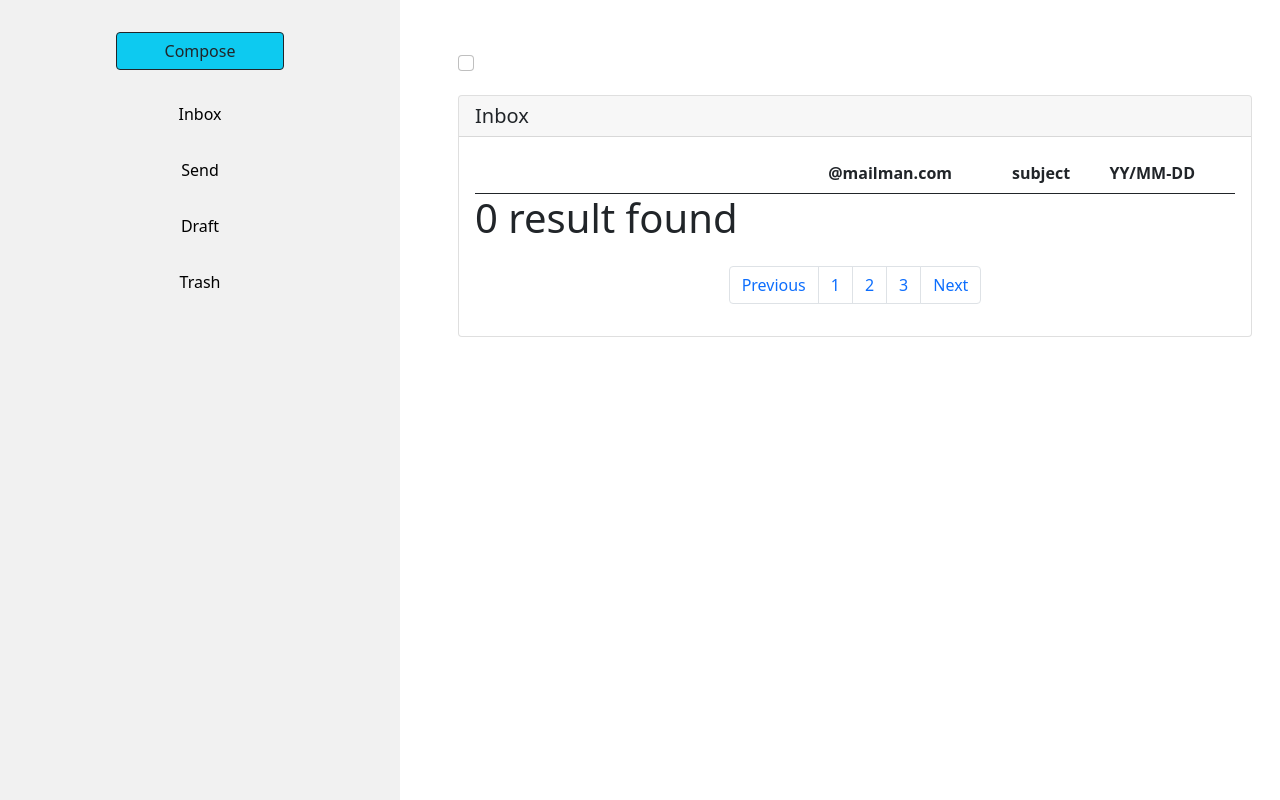
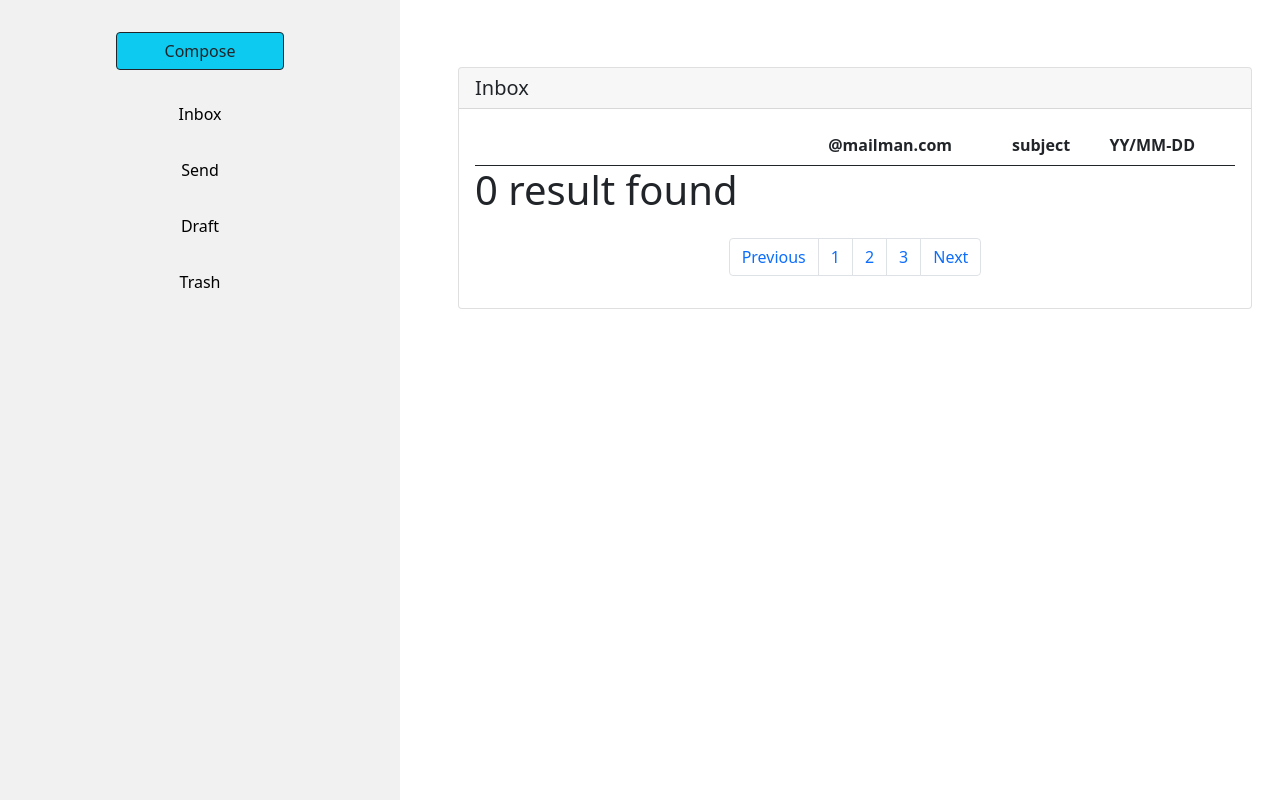
Before and after one commit to Anandpatel350/email-mailman, a PHP site: page /mail_project/dashboard.php in a window 1280 px wide. Shown: the part 114-914 px from the top of the page. Run offline with PHP 8.4, Linux system fonts and the light colour scheme; the visitor is signed in with stand-in values (Sample User, id 1); data comes from the database, SQL or seed files in the repository; lists and menus that the app fills with data are empty.

Commit message:
chang messgae

```diff
--- a/dashboard.php
+++ b/dashboard.php
@@ -141,11 +141,6 @@ if (!isset($_SESSION['Email'])) {
         <div class="col-sm-12">
             <div class="container">
                 <div class="d-flex ">
-                    <div class="form-check">
-                        <label class="form-check-label " for="checkbox">
-                            <input class="form-check-input" type="checkbox" value="" id="checkbox" />
-                        </label>
-                    </div>
                     <div><button class="btn btn-outline-dark mx-5" style="display:none" id="del" type="submit">Delete</button></div>
                     <div><button class="btn btn-outline-dark " style="display:none" id="ru" type="submit">Read/Unread</button></div>
                 </div>
```
